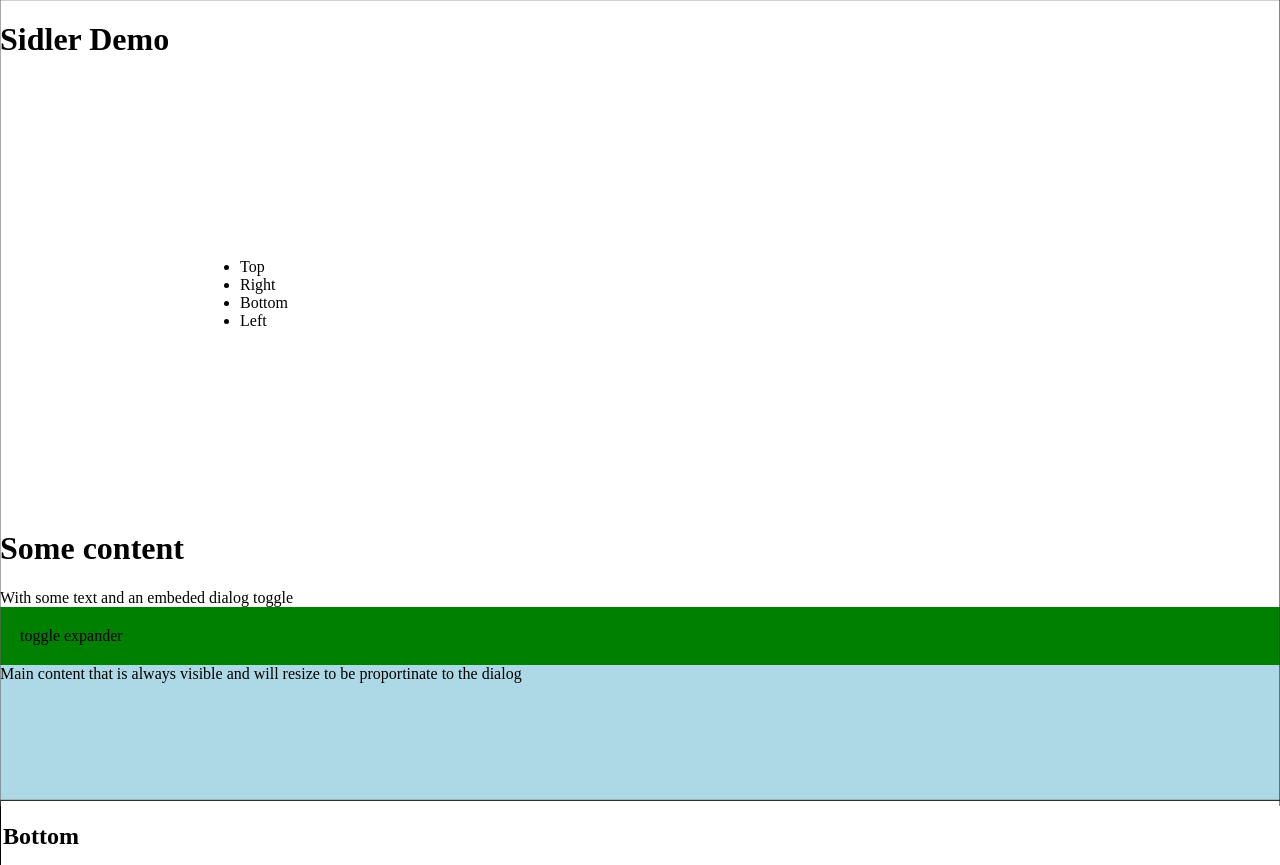
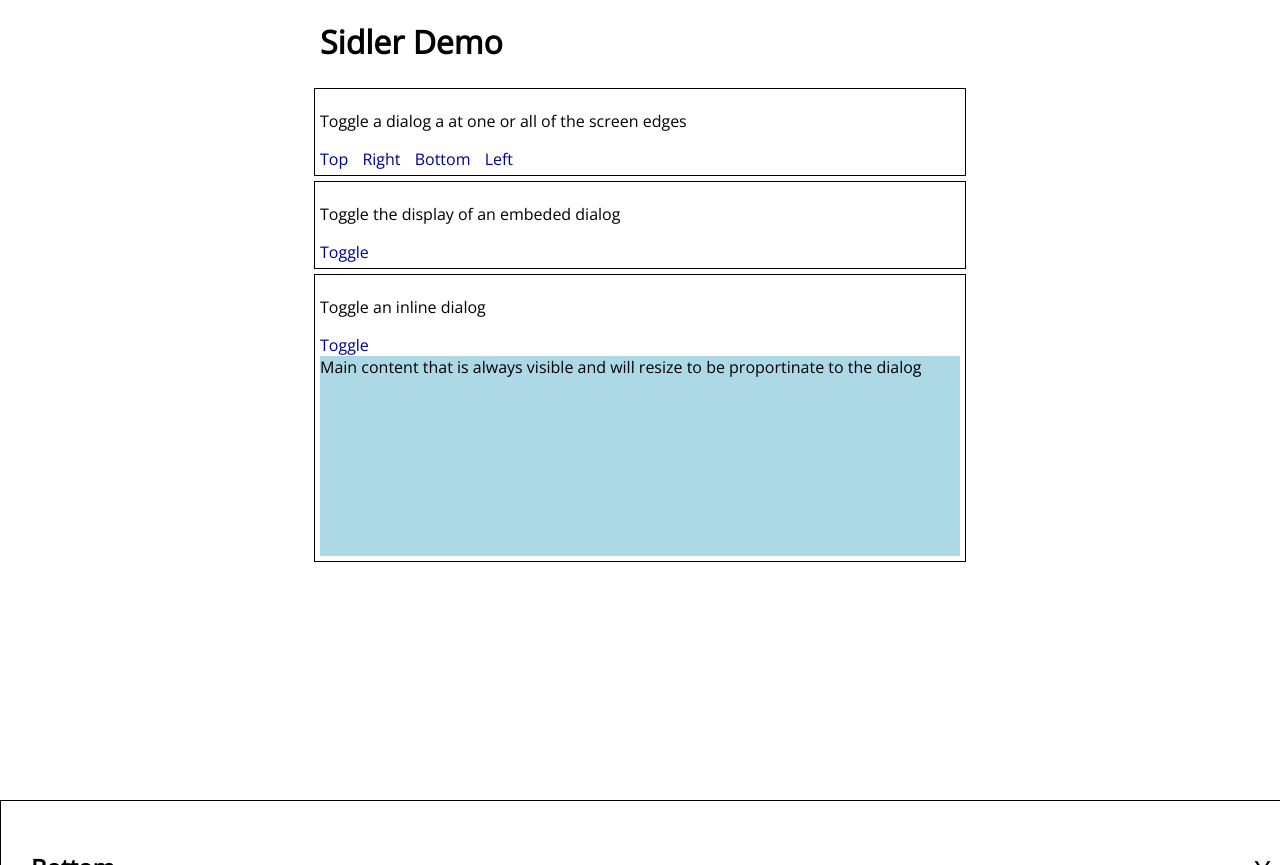
Before and after one commit to dereke/sidler, a website: page examples/index.html in a window 1280 px wide. After the commit the page ends 800 px from the top, so only its background shows below. Drawn offline with nearby package versions, Linux system fonts and the light colour scheme.

Commit message:
styled the demo page to be less horrible

```diff
--- a/examples/index.html
+++ b/examples/index.html
@@ -2,13 +2,28 @@
 <html>
 <head>
 <script src="../index.js" type="text/javascript"></script>
+<link href='http://fonts.googleapis.com/css?family=Open+Sans' rel='stylesheet' type='text/css'>
 <script type="text/javascript">
+
+var loremIpsum = "Lorem ipsum dolor sit amet, consectetur adipiscing elit. Curabitur facilisis nunc sed libero eleifend, sit amet fringilla purus fringilla. Donec sodales justo lectus, sed egestas enim convallis sed. Suspendisse potenti. Morbi malesuada vestibulum adipiscing. Fusce iaculis luctus sapien, nec fringilla erat porttitor et. Quisque sed vestibulum lectus, et sollicitudin leo. Donec vel imperdiet est. Donec blandit blandit lacus et eleifend. Aliquam id eros augue. Fusce congue et purus molestie interdum. \
+\
+  <p>Pellentesque vulputate, sapien in auctor sodales, nibh dolor blandit orci, in mollis lorem tellus eget odio. In fringilla quam non faucibus tincidunt. Sed bibendum, leo ut molestie gravida, quam nibh adipiscing sem, id eleifend nulla felis non justo. In vel aliquam leo. Aliquam ut scelerisque lectus, ac cursus ipsum. Nulla euismod nulla eget mi convallis, vitae ullamcorper lorem vestibulum. Nam ac turpis in mi ultrices faucibus. Maecenas et vehicula mi. Sed viverra in lacus at pulvinar. Fusce venenatis purus neque, sit amet varius mauris viverra eu. Fusce elementum porta urna ut vehicula. Duis blandit suscipit leo vel lobortis. Nulla ornare luctus nisi eu lacinia. Pellentesque arcu massa, sodales et semper ut, consequat eu felis. Quisque tincidunt id nulla et pretium.</p> \
+\
+  <p>Nullam fringilla elit quis fermentum faucibus. Vestibulum vitae lorem tincidunt massa tincidunt ornare in eu mauris. Maecenas a lectus quam. Suspendisse et turpis velit. Curabitur vel nisi rutrum, tincidunt arcu vitae, viverra eros. Cras at risus eget ligula varius consequat. Sed vel volutpat est. Nunc nulla odio, accumsan ut tortor vitae, lobortis lobortis tortor. Suspendisse vestibulum, lectus viverra laoreet aliquet, dui velit consectetur orci, non porta nulla justo at ligula. Vivamus magna ante, suscipit in risus id, mollis tincidunt nunc. Nullam semper sem nec nisl varius congue. Donec at iaculis velit. Maecenas accumsan convallis nulla, non varius neque luctus vel. Etiam sem tortor, egestas ut dapibus id, pharetra sit amet nisi.</p> \
+\
+  <p>Fusce feugiat et libero eu lacinia. Aliquam rutrum convallis elit. Ut venenatis nisi tristique sapien mattis, eget facilisis magna semper. Phasellus diam diam, mollis ac ullamcorper sed, convallis at eros. Morbi porttitor adipiscing tellus, sit amet volutpat eros rhoncus non. Etiam tincidunt blandit aliquam. Integer porttitor sit amet tortor tempus semper. Mauris ultricies iaculis odio at feugiat. Proin rutrum nulla arcu, eget condimentum velit mattis nec. Cras in interdum metus, vel commodo ante. Nulla imperdiet aliquam mi, ut varius ipsum elementum nec. Integer consectetur dui arcu, elementum elementum nunc dictum congue.</p> \
+\
+  <p>Vivamus id mi elit. Donec sed odio non lacus interdum pulvinar at nec risus. In condimentum, lectus eu tempus volutpat, nulla erat volutpat mi, sit amet bibendum tortor enim nec ipsum. In hac habitasse platea dictumst. Donec iaculis nibh in massa lacinia pellentesque. Aliquam scelerisque feugiat magna ut vehicula. Phasellus eget neque consectetur, vestibulum lacus sed, accumsan nulla. Etiam sagittis metus quam, ac sodales orci sagittis ac. Vestibulum a viverra enim. Aenean volutpat mi ligula, nec consequat erat tempor quis. Ut volutpat tempus augue.</p>";
 window.onload = function(){
+
+  function closeHtml(dialog){
+    return '<a onclick="dialogs.'+dialog+'.hide()" class="close">X</a>';
+  }
   window.dialogs = {
-    top: sidler.init({html: '<h2>Top</h2>', position: 'top'}),
-    right: sidler.init({html: '<h2>Right</h2>', position: 'right'}),
-    bottom: sidler.init({html: '<h2>Bottom</h2>', position: 'bottom'}),
-    left: sidler.init({html: '<h2>Left</h2>', position: 'left'}),
+top: sidler.init({html: closeHtml('top')+'<h2>Top</h2>'+loremIpsum, position: 'top'}),
+    right: sidler.init({html: closeHtml('right')+'<h2>Right</h2>'+loremIpsum, position: 'right'}),
+    bottom: sidler.init({html: closeHtml('bottom')+'<h2>Bottom</h2>'+loremIpsum, position: 'bottom'}),
+    left: sidler.init({html: closeHtml('left')+'<h2>Left</h2>'+loremIpsum, position: 'left'}),
     embeded: sidler.init({selector: '#embeded-dialog', position: 'right'}),
     expand: sidler.init({selector: '#myDialog', position: 'right', modal: false, anchor: false})
   }
@@ -20,32 +35,50 @@ window.onload = function(){
   body {
     margin: 0px;
   }
+  * {
+    font-family: 'Open Sans', sans-serif;
+    color: #000000;
+  }
+
+  h1 {
+    margin: 0 auto;
+    padding: 20px;
+    width: 50%;
+  }
+
   .sidler-dialog {
     background-color: white;
-  padding: 2px;
+    padding: 30px;
+    margin: 0px;
     border: 1px black solid;
   }
 
   .sidler-dialog.left, .sidler-dialog.right {
     top: 0;
     height: 100%;
+    width: 20%;
   }
 
   .sidler-dialog.top, .sidler-dialog.bottom {
     width: 100%;
+    height: 200px;
+    overflow: scroll;
   }
-
 
   .fancy {
     z-index: 2;
-  background-color: red;
+    background-color: #ff9999;
     color: white;
     font-weight: bold;
   }
 
-ul {
-  margin: 200px;
+  .close {
+    float: right;
+    font-size: 22pt;
+    padding: 20px;
+    margin-right: 20px;
   }
+
 
   .container {
     display: -webkit-flex;
@@ -63,32 +96,53 @@ ul {
     padding: 0;
     height: auto;
   }
+
+  .positional {
+    z-index: 100;
+    background-color: white;
+    width: 50%;
+    margin: 5px auto;
+    padding: 5px;
+    border: 1px black solid;
+  }
+  .positional a {
+    display: inline-block;
+    text-align: center;
+    color: darkblue;
+    margin-right: 10px;
+  }
+
 </style>
 </head>
 <body>
   <h1>Sidler Demo</h1>
-  <ul>
-    <li><a onclick="dialogs.top.toggle()">Top</a>
-    <li><a onclick="dialogs.right.toggle()">Right</a>
-    <li><a onclick="dialogs.bottom.toggle()">Bottom</a>
-    <li><a onclick="dialogs.left.toggle()">Left</a>
-  </ul>
-  <div>
-    <h1>Some content</h1>
-    With some text and an embeded dialog <a onclick="dialogs.embeded.toggle()">toggle</a>
+  <div class="positional">
+    <p>Toggle a dialog a at one or all of the screen edges</p>
+      <a onclick="dialogs.top.toggle()">Top</a>
+      <a onclick="dialogs.right.toggle()">Right</a>
+      <a onclick="dialogs.bottom.toggle()">Bottom</a>
+      <a onclick="dialogs.left.toggle()">Left</a>
+  </div>
+  <div class="positional">
+    <p>Toggle the display of an embeded dialog</p>
+    <a onclick="dialogs.embeded.toggle()">Toggle</a>
     <div id="embeded-dialog" class="fancy">
       <h2>my embeded dialog</h2>
+      <p>The contents of this dialog are specified in the DOM and have remained in place.</p>
     </div>
   </div>
 
-  <a onclick="dialogs.expand.toggle()" style="display:block;padding:20px;background-color:green;">toggle expander</a>
+  <div class="positional">
+    <p>Toggle an inline dialog</p>
+    <a onclick="dialogs.expand.toggle()">Toggle</a>
     <div class="container">
-      <div class="content">
+        <div id="content" class="content">
           Main content that is always visible and will resize to be proportinate to the dialog
         </div>
         <div id="myDialog" class="hide">
           Modal content that slides in and out
         </div>
     </div>
+  </div>
 </body>
 </html>
```
Lines whose indentation alone changed are shown as unchanged.
